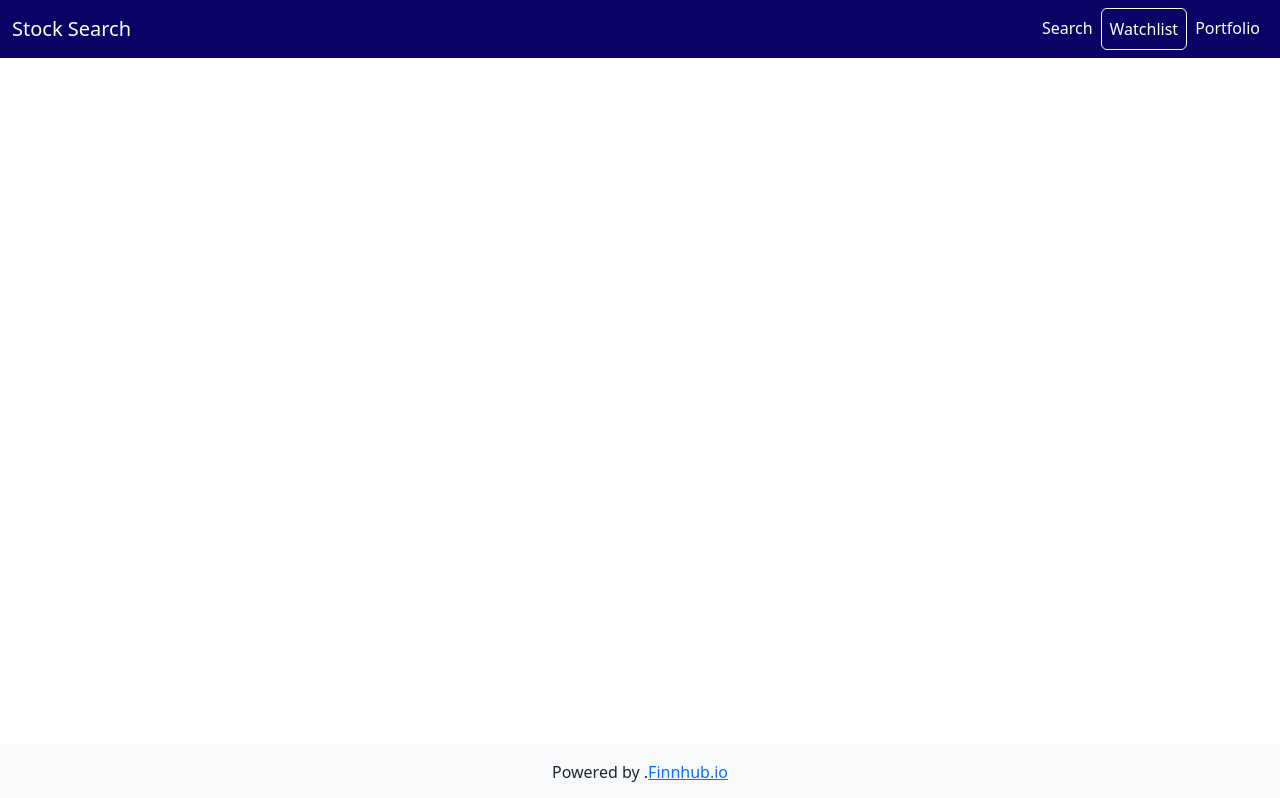
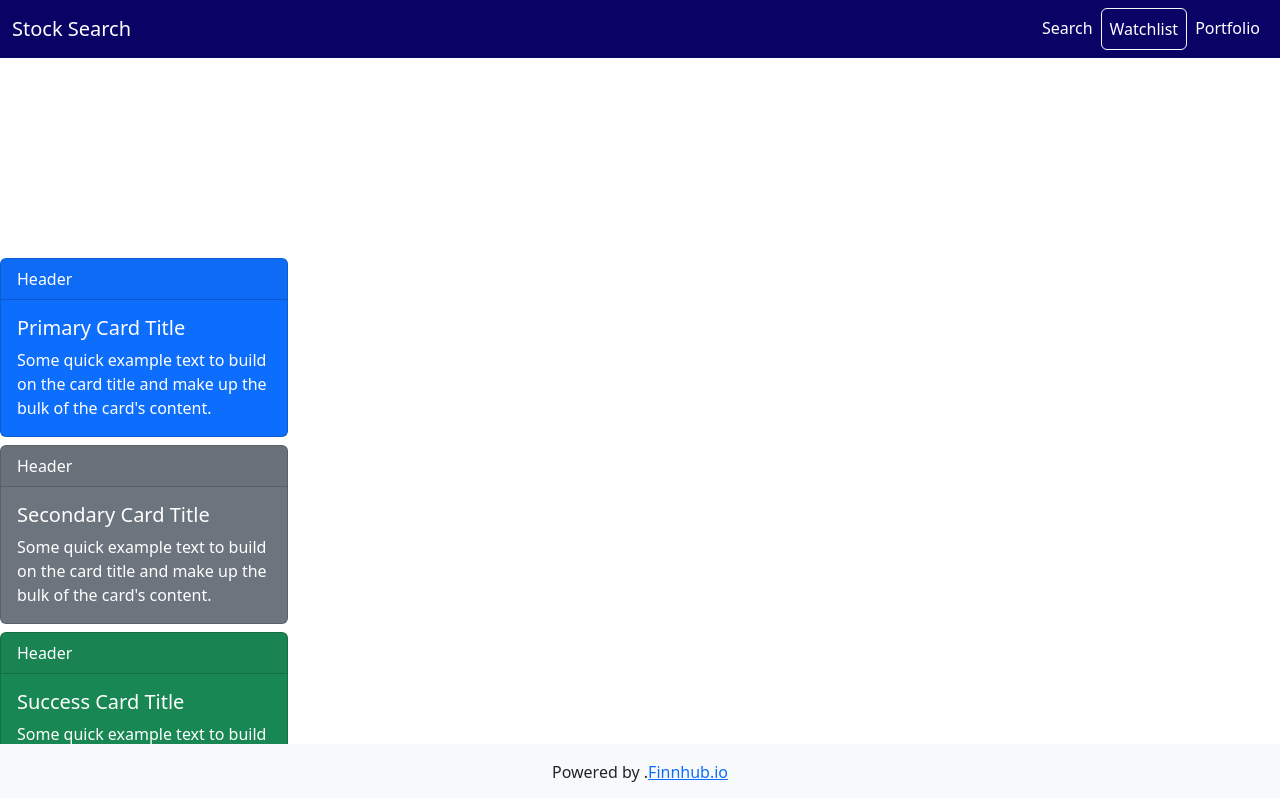
Before and after one commit to priyanshiD28/webAssgn3, a React (Create React App) app in the folder frontend/: page /watchlist in a window 1280 px wide. Shown: the top 798 px of the page. Built offline with nearby package versions, Linux system fonts and the light colour scheme.

Commit message:
UPDATING WATCHLIST

```diff
--- a/frontend/src/App.js
+++ b/frontend/src/App.js
@@ -8,7 +8,7 @@ import DisplayTab from './webComponents/displaytab'
 import NavBar from './webComponents/Navbar'
 import Footer from './webComponents/footer';
 import SearchComponent from './webComponents/Search';
-import watchListCard from './webComponents/watchlist';
+import WatchListCard from './webComponents/watchlist';
 
 import {DataReceiver} from './DataContext'
 
@@ -34,7 +34,7 @@ function App() {
               />
               <Route
                 path="/watchlist"
-                element= {<watchListCard />}
+                element= {<WatchListCard />}
               />
               <Route
                 path="/portfolio"
--- a/frontend/src/webComponents/watchlist.js
+++ b/frontend/src/webComponents/watchlist.js
@@ -2,7 +2,7 @@ import React, { useState } from 'react';
 
 import Card from 'react-bootstrap/Card';
 
-const watchListCard = () => {
+const WatchListCard = () => {
     return (
         <>
       {[
@@ -36,4 +36,4 @@ const watchListCard = () => {
     );
 }
 
-export default watchListCard;
+export default WatchListCard;
```
Also changed, not shown: 8 other files (tests, documents, lock files or other folders).
